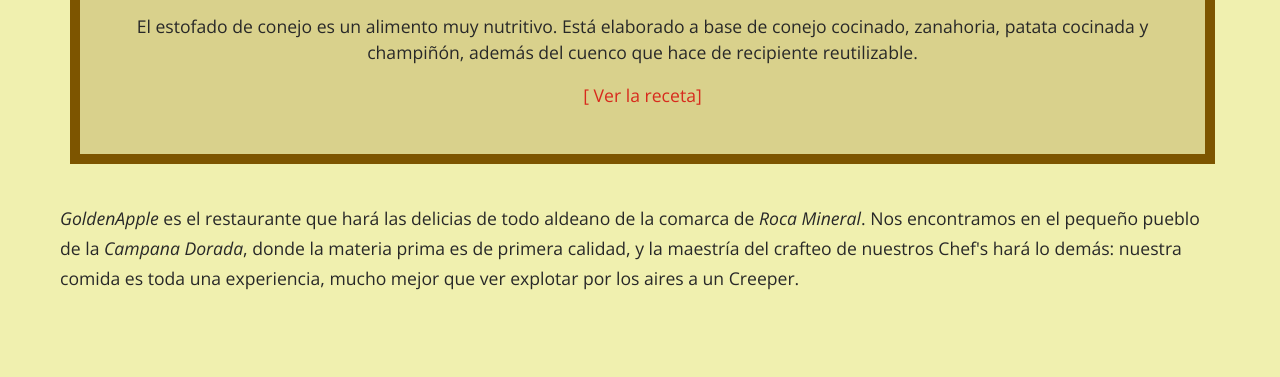
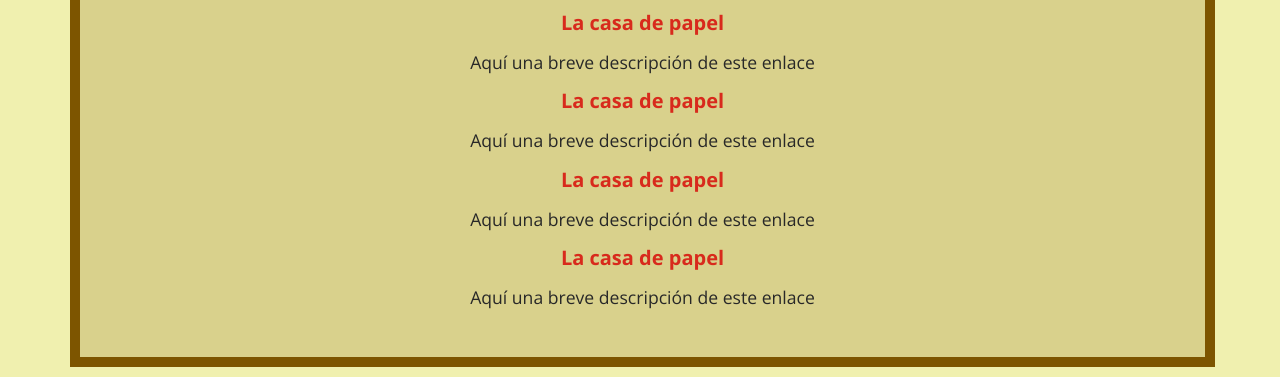
Before and after one commit to dsariego/pec1, a website: page uoc/pages/enlaces.html in a window 1280 px wide. Shown: the part 347-724 px from the top of the page. Drawn offline with nearby package versions, Linux system fonts and the light colour scheme; a web font is replaced by a local one.

Commit message:
Add files via upload

```diff
--- a/uoc/pages/enlaces.html
+++ b/uoc/pages/enlaces.html
@@ -41,8 +41,14 @@
                     <div class="envelope2 fillborder">
                         <div>
                             <h3>DESCUBRE NUESTRAS FUENTES DE CONOCIMIENTO</h3>
-                            <p>El estofado de conejo es un alimento muy nutritivo. Está elaborado a base de conejo cocinado, zanahoria, patata cocinada y champiñón, además del cuenco que hace de recipiente reutilizable.</p>
-                            <p><a href="recetaEstofadoConejo.html">[ Ver la receta]</a></p>
+                            <h4><a href="">La casa de papel</a></h4><p></p>
+                            <p>Aquí una breve descripción de este enlace</p>
+                            <h4><a href="">La casa de papel</a></h4><p></p>
+                            <p>Aquí una breve descripción de este enlace</p>
+                            <h4><a href="">La casa de papel</a></h4><p></p>
+                            <p>Aquí una breve descripción de este enlace</p>
+                            <h4><a href="">La casa de papel</a></h4><p></p>
+                            <p>Aquí una breve descripción de este enlace</p>
                             </div>
                         </div>
                     </div>
```
